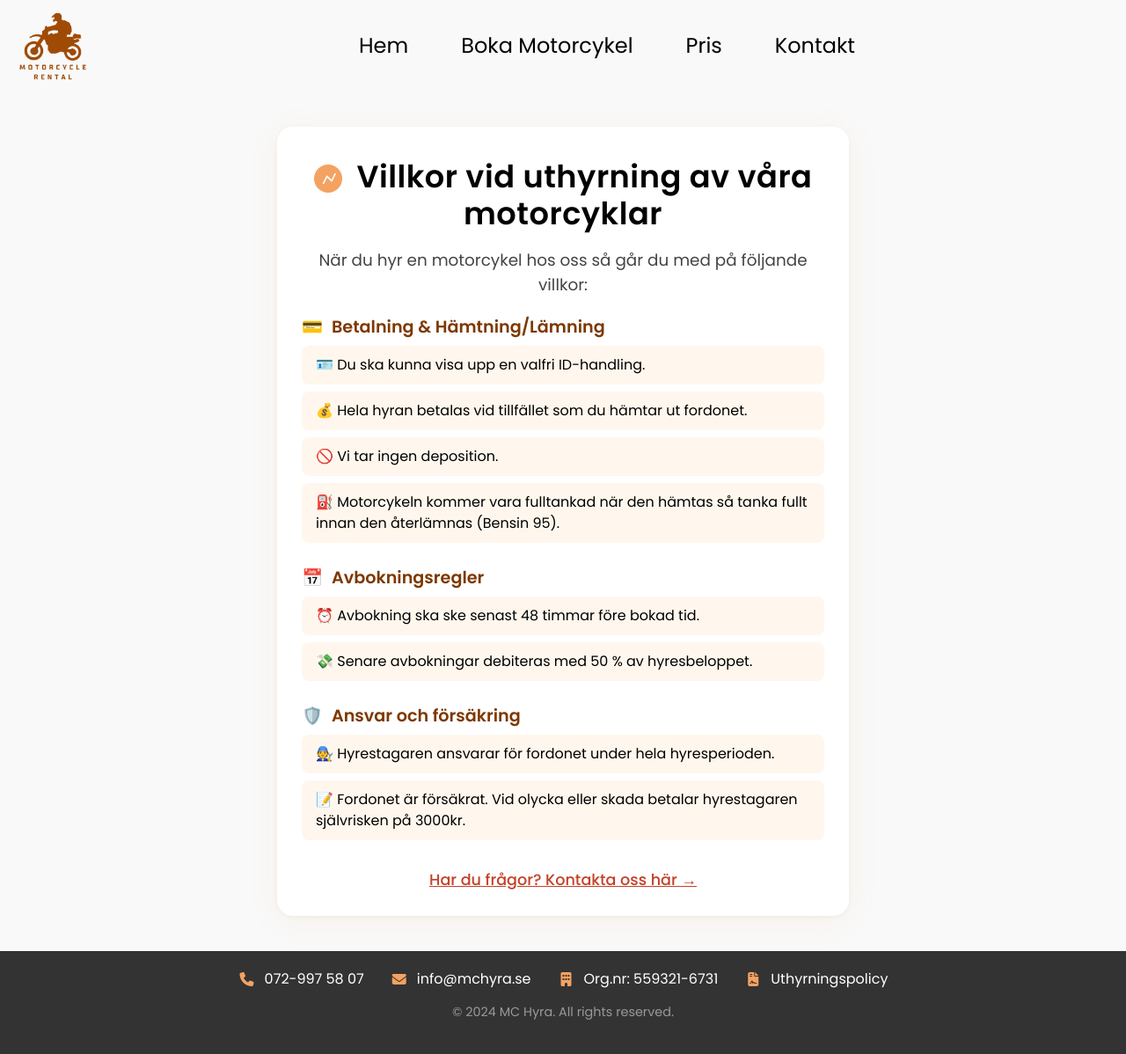
After one commit to BennyTruong/HyraMC, a Django app: page /rentalpolicy/ in a window 1280 px wide. The commit adds this page. Shown: the whole page at 88% size. Run offline with Django 5.2, Linux system fonts and the light colour scheme; some libraries are stand-ins or nearby versions.

Commit message:
added rentalpolicy page

```diff
--- a/booking/templates/bookings/base.html
+++ b/booking/templates/bookings/base.html
@@ -234,6 +234,10 @@
                     <i class="fas fa-building"></i>
                     <span>Org.nr: 559321-6731</span>
                 </div>
+                <div class="footer-item">
+                    <i class="fas fa-file-contract"></i>
+                    <a href="{% url 'rentalpolicy' %}" style="color:inherit;">Uthyrningspolicy</a>
+                </div>
             </div>
         </div>
         <div class="footer-copyright">
--- a/booking/templates/bookings/booking_success.html
+++ b/booking/templates/bookings/booking_success.html
@@ -159,7 +159,7 @@
         <div class="terms-section">
             <h3>Villkor för din bokning:</h3>
             <ul>
-                <li>Avbokning bör ske senast 48 timmar före bokad tid.</li>
+                <li>Avbokning ska ske senast 48 timmar före bokad tid.</li>
                 <li>Motorcykeln kommer vara fulltankad när den hämtas så tanka fullt innan den återlämnas (Bensin 95).</li>
                 <li>Vid olycka eller skada står hyrestagaren för självrisken på 3000kr.</li>
                 <li>Vid frågor eller ändringar, kontakta oss på telefon eller mail med ditt bokningsnummer.</li>
--- /dev/null
+++ b/booking/templates/bookings/rentalpolicy.html
@@ -0,0 +1,125 @@
+{% extends 'bookings/base.html' %}
+{% block title %}Uthyrningspolicy{% endblock %}
+{% block content %}
+<style>
+.rentalpolicy-card {
+    background: #fff;
+    border-radius: 18px;
+    box-shadow: 0 6px 32px rgba(244,162,97,0.10), 0 1.5px 6px rgba(0,0,0,0.04);
+    max-width: 650px;
+    margin: 40px auto 32px auto;
+    padding: 36px 28px 28px 28px;
+    color: #333;
+}
+.rentalpolicy-card h1 {
+    font-size: 2.2rem;
+    color: #000000;
+    margin-bottom: 18px;
+    font-weight: 700;
+    text-align: center;
+    letter-spacing: 0.5px;
+}
+.rentalpolicy-card p.intro {
+    font-size: 1.15rem;
+    color: #444;
+    margin-bottom: 22px;
+    text-align: center;
+}
+.rentalpolicy-section {
+    margin-bottom: 28px;
+}
+.rentalpolicy-section h2 {
+    font-size: 1.2rem;
+    color: #7d3800;
+    margin-bottom: 10px;
+    font-weight: 600;
+    display: flex;
+    align-items: center;
+    gap: 10px;
+}
+.rentalpolicy-section ul {
+    list-style: none;
+    padding: 0;
+    margin: 0;
+}
+.rentalpolicy-section ul li {
+    background: #fff7ed;
+    color: #000000;
+    border-radius: 8px;
+    padding: 10px 16px;
+    margin-bottom: 8px;
+    font-size: 1rem;
+    display: flex;
+    align-items: center;
+    gap: 10px;
+}
+.rentalpolicy-section ul li:last-child {
+    margin-bottom: 0;
+}
+.rentalpolicy-card .contact-link {
+    display: block;
+    text-align: center;
+    margin-top: 32px;
+    font-size: 1.1rem;
+    color: #c44127;
+    text-decoration: underline;
+    font-weight: 500;
+}
+@media (max-width: 700px) {
+    .rentalpolicy-card {
+        padding: 18px 6vw 18px 6vw;
+        margin: 18px 0;
+    }
+    .rentalpolicy-card h1 {
+        font-size: 1.4rem;
+    }
+}
+</style>
+
+<div class="rentalpolicy-card">
+    <h1>
+        <svg width="32" height="32" fill="none" viewBox="0 0 48 48" style="vertical-align:middle;margin-right:8px;">
+            <circle cx="24" cy="24" r="24" fill="#f4a261"/>
+            <path d="M16 32l6-12 8 8 6-12" stroke="#fff" stroke-width="2.5" stroke-linecap="round" stroke-linejoin="round"/>
+        </svg>
+        Villkor vid uthyrning av våra motorcyklar
+    </h1>
+    <p class="intro">
+        När du hyr en motorcykel hos oss så går du med på följande villkor:
+    </p>
+
+    <div class="rentalpolicy-section">
+        <h2>
+            <span>💳</span> Betalning & Hämtning/Lämning
+        </h2>
+        <ul>
+            <li>🪪 Du ska kunna visa upp en valfri ID-handling.</li>
+            <li>💰 Hela hyran betalas vid tillfället som du hämtar ut fordonet.</li>
+            <li>🚫 Vi tar ingen deposition.</li>
+            <li>⛽ Motorcykeln kommer vara fulltankad när den hämtas så tanka fullt innan den återlämnas (Bensin 95).</li>
+        </ul>
+    </div>
+
+    <div class="rentalpolicy-section">
+        <h2>
+            <span>📅</span> Avbokningsregler
+        </h2>
+        <ul>
+            <li>⏰ Avbokning ska ske senast 48 timmar före bokad tid.</li>
+            <li>💸 Senare avbokningar debiteras med 50 % av hyresbeloppet.</li>
+        </ul>
+    </div>
+
+    <div class="rentalpolicy-section">
+        <h2>
+            <span>🛡️</span> Ansvar och försäkring
+        </h2>
+        <ul>
+            <li>🧑‍🔧 Hyrestagaren ansvarar för fordonet under hela hyresperioden.</li>
+            <li>📝 Fordonet är försäkrat. Vid olycka eller skada betalar hyrestagaren självrisken på 3000kr.</li>
+        </ul>
+    </div>
+
+    <a class="contact-link" href="{% url 'contact' %}">Har du frågor? Kontakta oss här &rarr;</a>
+</div>
+{% endblock %}
--- a/booking/urls.py
+++ b/booking/urls.py
@@ -11,5 +11,6 @@ urlpatterns = [
     path('contact_submit/', views.contact_submit, name='contact_submit'),
     path('contact_success/', views.contact_success_view, name='contact_success'),
     path('add_review/', views.add_review, name='add_review'),
+    path('rentalpolicy/', views.rentalpolicy, name='rentalpolicy'),
     path("", views.home, name="home"),
 ]
--- a/booking/views.py
+++ b/booking/views.py
@@ -173,3 +173,6 @@ def add_review(request):
         form = ReviewForm()
 
     return render(request, 'bookings/add_review.html', {'form': form})
+
+def rentalpolicy(request):
+    return render(request, 'bookings/rentalpolicy.html')
```
